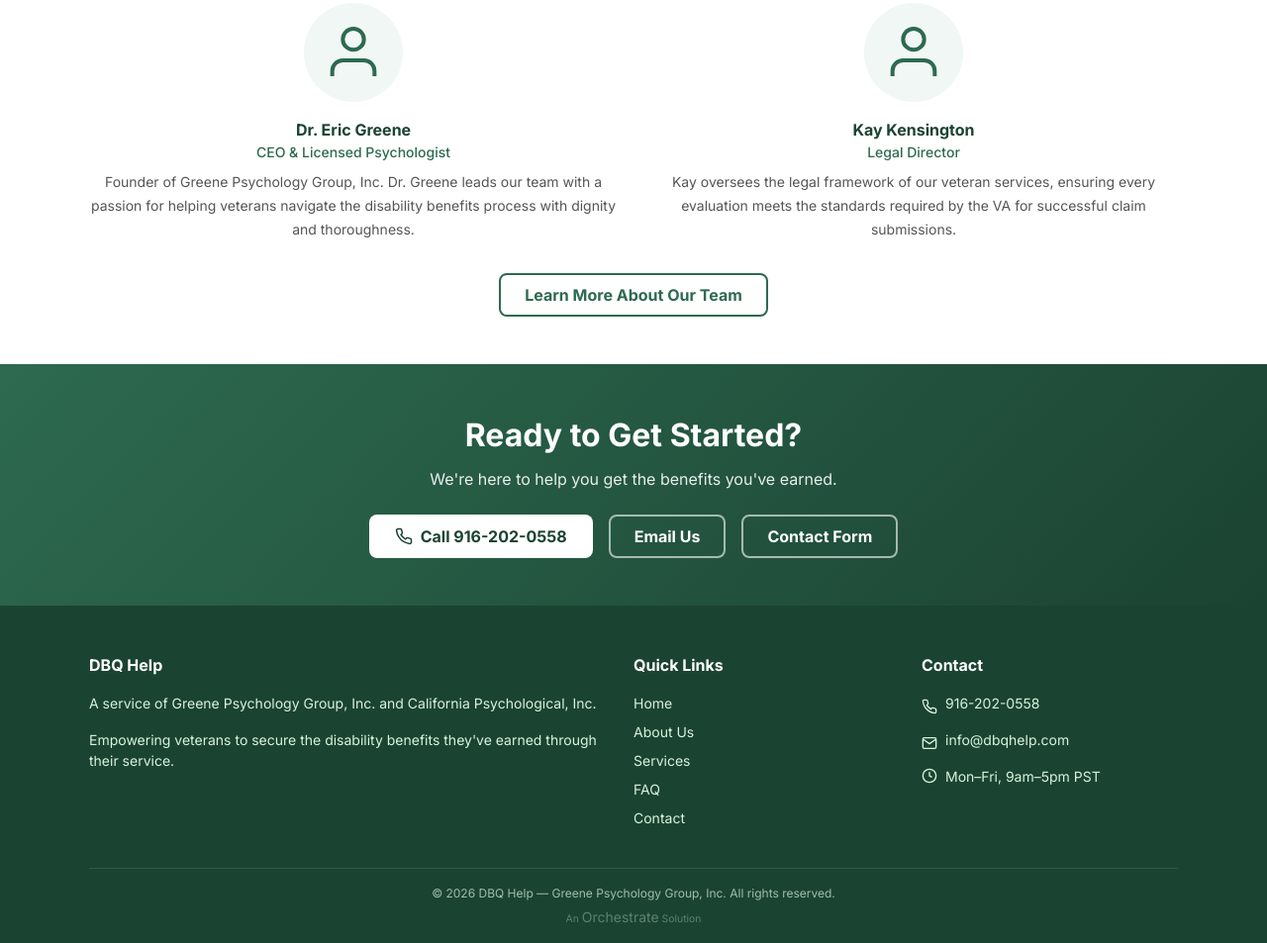
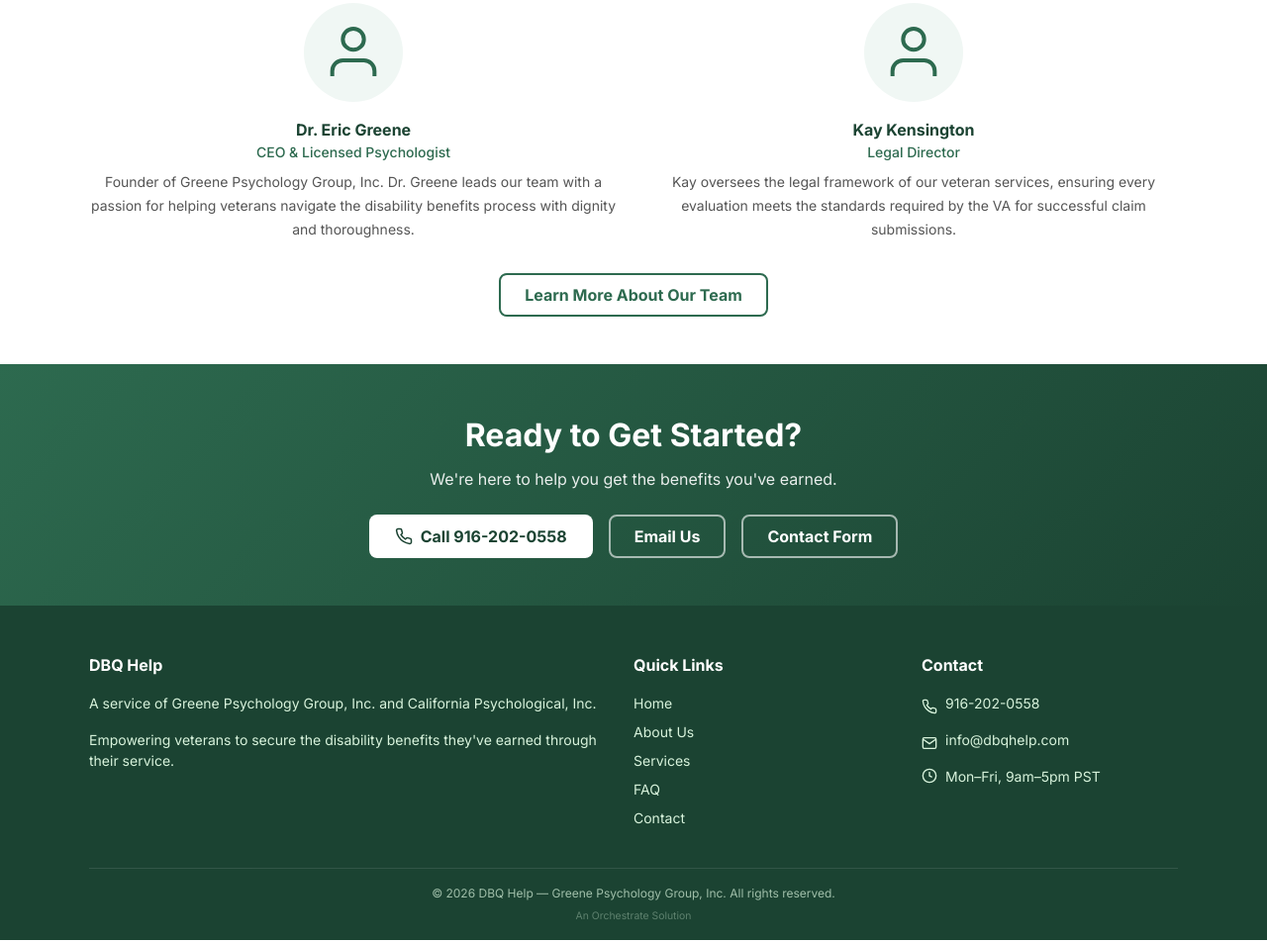
Before and after one commit to JoshuaWink/mvp-dbqhelp, a plain HTML site: page index.html in a window 1280 px wide. Shown: the part 1470-2423 px from the top of the page at 99% size. Drawn offline with Linux system fonts and the light colour scheme.

Commit message:
fix: powered-by link font-size inherit to match badge scale

```diff
--- a/dbq-theme.css
+++ b/dbq-theme.css
@@ -552,10 +552,11 @@
 .dbq-footer a:hover {
   color: var(--cup-color-on-primary);
 }
-/* Keep powered-by link inline so "An Orchestrate Solution" stays on one line */
+/* Keep powered-by link inline and at badge scale, not footer link scale */
 .dbq-footer .cup-powered-by__link {
   display: inline;
   margin-bottom: 0;
+  font-size: inherit;
 }
 .dbq-footer__contact-item {
   display: flex;
```
